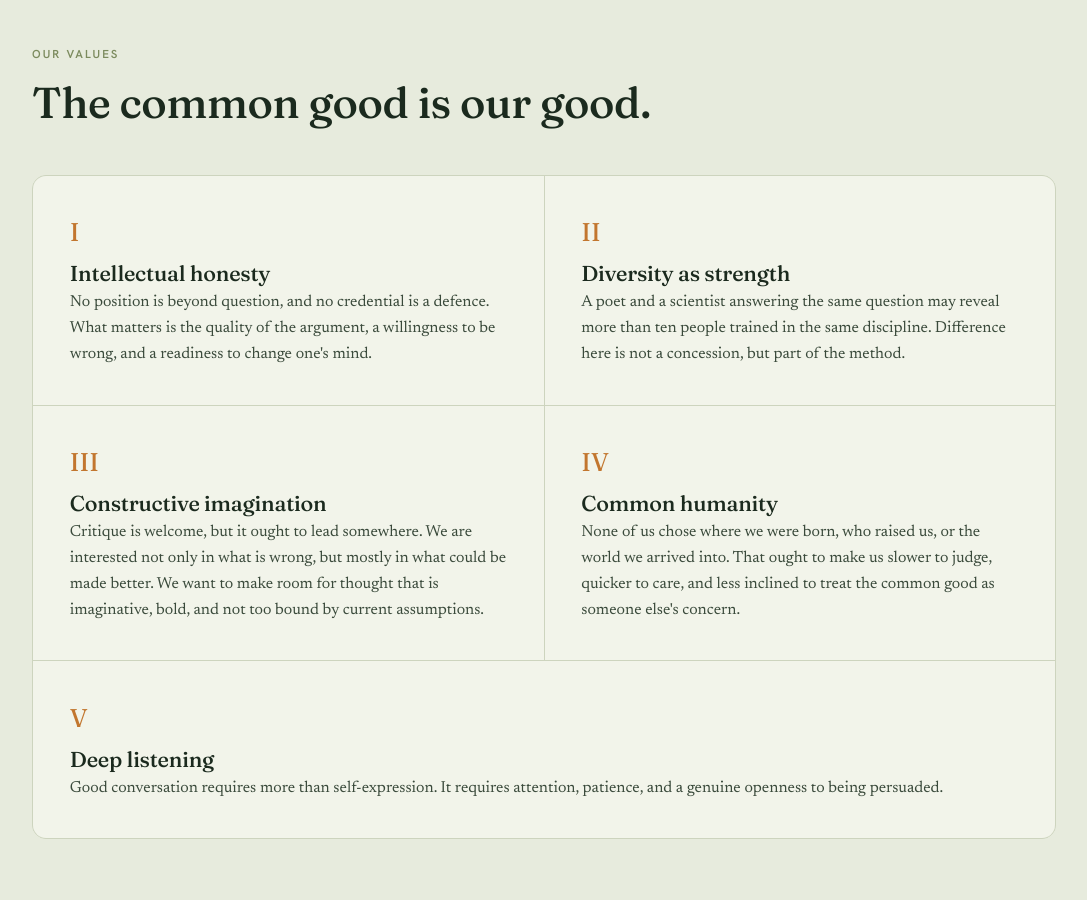
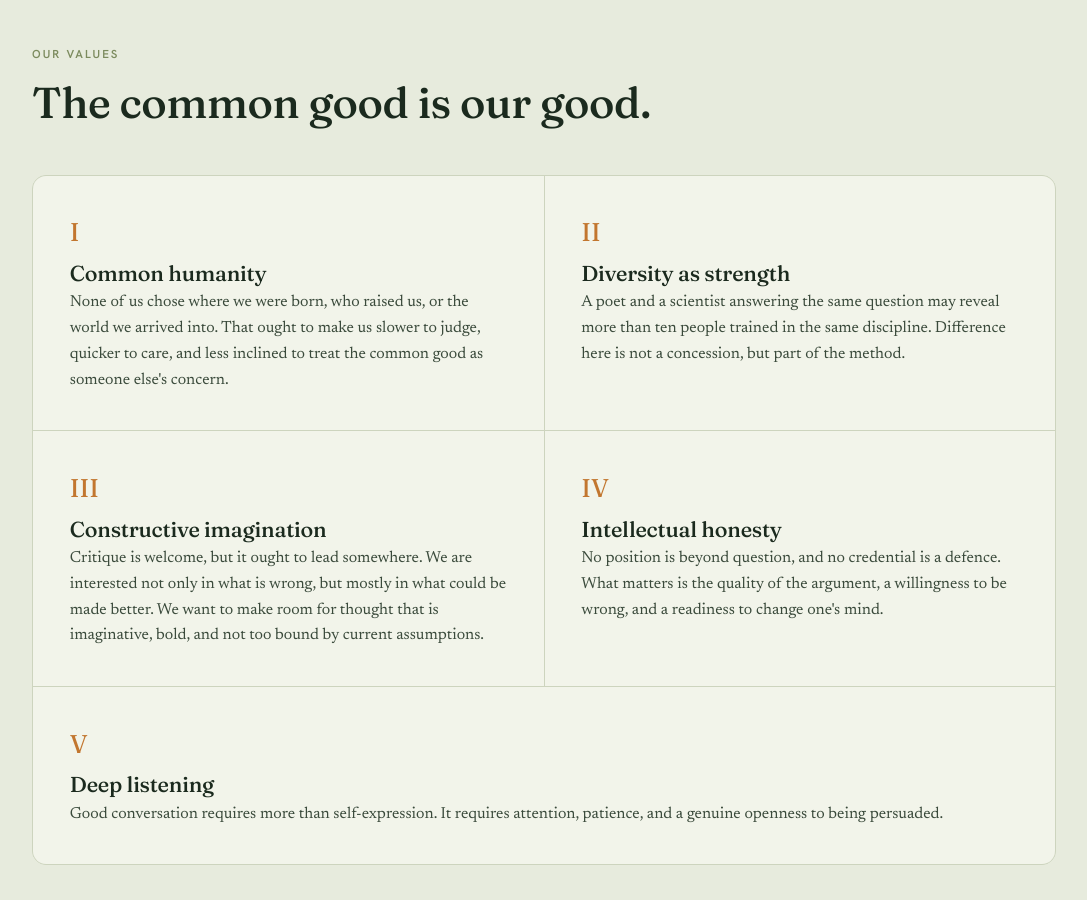
Before and after one commit to valentina-rm/understory, a Jekyll site: the page built from index.html, in a window 1280 px wide and 900 px high, scrolled down 5247 px. Shown: the whole window, without its empty margins (96-1183 px from the left). Built offline with Jekyll 4.4.1, drawn with Linux system fonts in a browser that asks for light colours; some of the changed lines change nothing that is shown.

Commit message:
values order

```diff
--- a/index.html
+++ b/index.html
@@ -234,8 +234,8 @@ description: "A curated intellectual commons exploring our bonds with the earth,
     <div class="values rise d1">
       <div class="value">
         <span class="roman">I</span>
-        <h3>Intellectual honesty</h3>
-        <p>No position is beyond question, and no credential is a defence. What matters is the quality of the argument, a willingness to be wrong, and a readiness to change one's mind.</p>
+        <h3>Common humanity</h3>
+        <p>None of us chose where we were born, who raised us, or the world we arrived into. That ought to make us slower to judge, quicker to care, and less inclined to treat the common good as someone else's concern.</p>
       </div>
       <div class="value">
         <span class="roman">II</span>
@@ -249,8 +249,8 @@ description: "A curated intellectual commons exploring our bonds with the earth,
       </div>
       <div class="value">
         <span class="roman">IV</span>
-        <h3>Common humanity</h3>
-        <p>None of us chose where we were born, who raised us, or the world we arrived into. That ought to make us slower to judge, quicker to care, and less inclined to treat the common good as someone else's concern.</p>
+        <h3>Intellectual honesty</h3>
+        <p>No position is beyond question, and no credential is a defence. What matters is the quality of the argument, a willingness to be wrong, and a readiness to change one's mind.</p>
       </div>
       <div class="value value--wide">
         <span class="roman">V</span>
```
